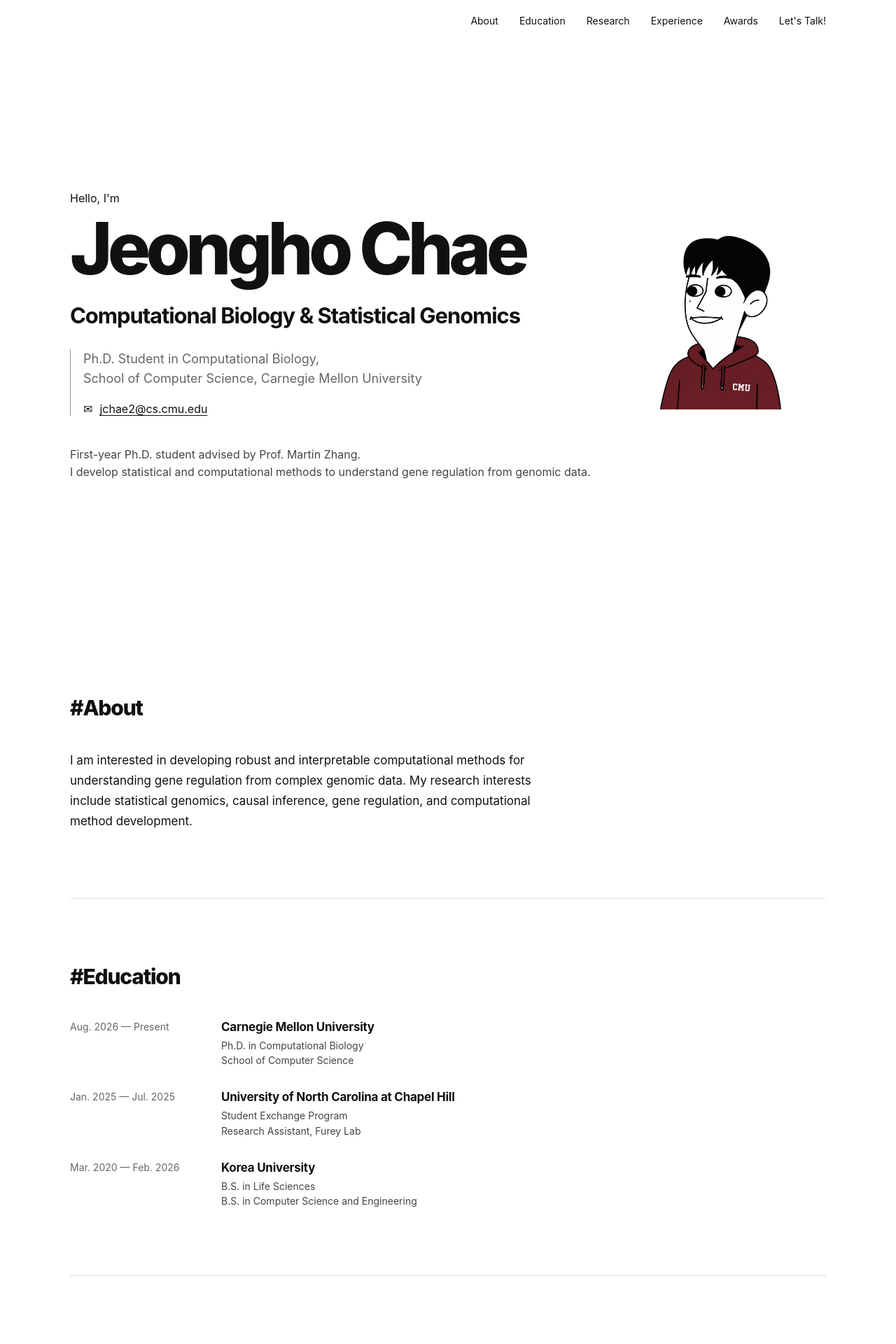
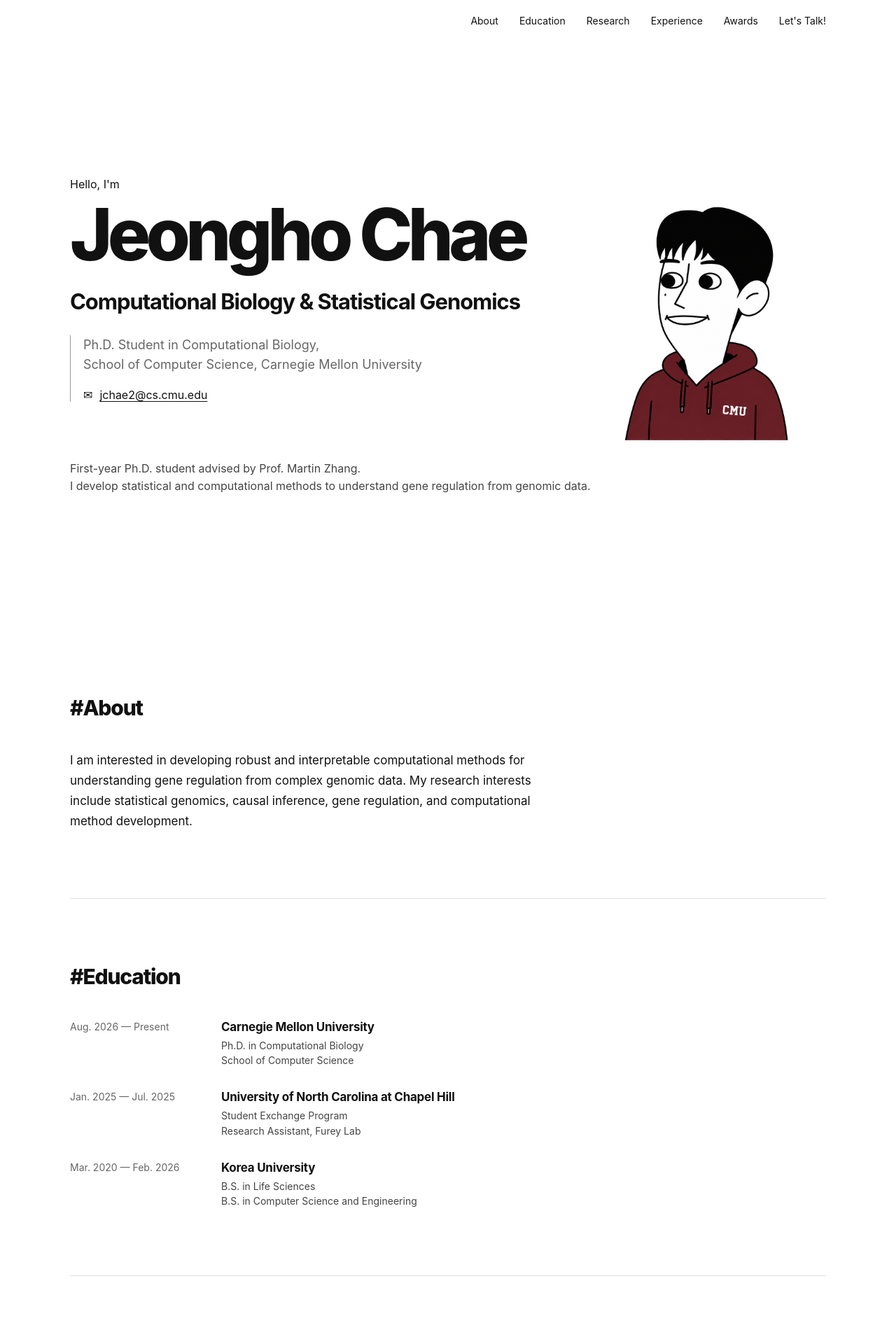
Before and after one commit to chae-jh/chae-jh.github.io, a Jekyll site: the page index.html, which Jekyll copies as it is, in a window 1280 px wide. Shown: the top 1920 px of the page at 70% size. Built offline with Jekyll 4.4.1, drawn with Linux system fonts in a browser that asks for light colours.

Commit message:
Update index.html

```diff
--- a/index.html
+++ b/index.html
@@ -128,8 +128,8 @@
       width: 100%;
 
       display: grid;
-      grid-template-columns: minmax(0, 1fr) 300px;
-      gap: 55px;
+      grid-template-columns: minmax(0, 1fr) 340px;
+      gap: 45px;
 
       align-items: stretch;
     }
@@ -214,16 +214,12 @@
       width: 100%;
       height: 100%;
 
-      max-width: 300px;
+      max-width: 340px;
 
       object-fit: contain;
       object-position: center;
 
-      /*
-        사진을 살짝 키워서
-        왼쪽 text block의 위/아래에 자연스럽게 맞춤
-      */
-      transform: scale(1.08);
+      transform: scale(1.28);
       transform-origin: center;
     }
 
```
Also changed, not shown: other parts of index.html (+0 -5 lines).
